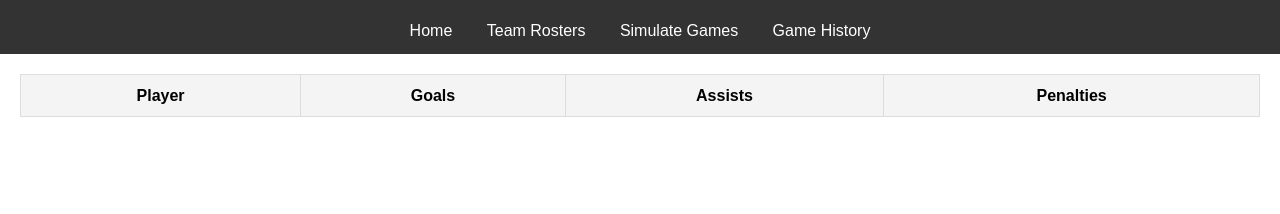
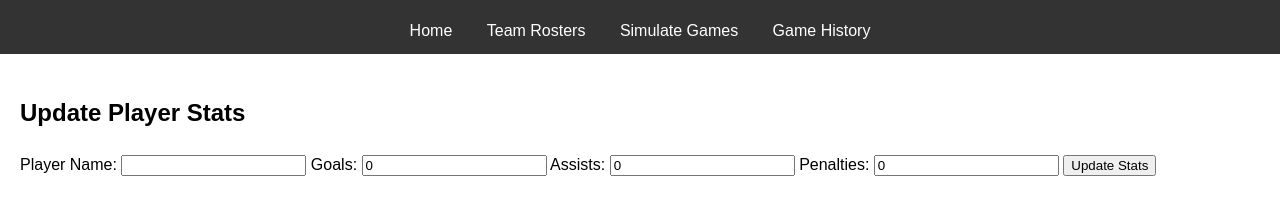
Before and after one commit to mitchmarns/hockey, a plain HTML site: page stats.html in a window 1280 px wide. Shown: the part 86-300 px from the top of the page. Drawn offline with Linux system fonts and the light colour scheme.

Commit message:
Update stats.html

```diff
--- a/stats.html
+++ b/stats.html
@@ -11,26 +11,33 @@
     <h1>Player Stats</h1>
     <nav>
       <a href="index.html">Home</a>
-      <a href="teams.html">Team Rosters</a>
+      <a href="roster.html">Team Rosters</a>
       <a href="simulator.html">Simulate Games</a>
       <a href="history.html">Game History</a>
     </nav>
   </header>
   <main>
-    <table>
-      <thead>
-        <tr>
-          <th>Player</th>
-          <th>Goals</th>
-          <th>Assists</th>
-          <th>Penalties</th>
-        </tr>
-      </thead>
-      <tbody id="player-stats">
-        <!-- Player stats will be dynamically loaded here -->
-      </tbody>
-    </table>
+    <div id="stats-container">
+      <!-- Player stats will be dynamically loaded here -->
+    </div>
+
+    <h2>Update Player Stats</h2>
+    <form id="update-stats-form">
+      <label for="player-name">Player Name:</label>
+      <input type="text" id="player-name" name="player-name" required>
+
+      <label for="goals">Goals:</label>
+      <input type="number" id="goals" name="goals" value="0" min="0">
+
+      <label for="assists">Assists:</label>
+      <input type="number" id="assists" name="assists" value="0" min="0">
+
+      <label for="penalties">Penalties:</label>
+      <input type="number" id="penalties" name="penalties" value="0" min="0">
+
+      <button type="submit">Update Stats</button>
+    </form>
   </main>
-  <script src="scripts/stats.js"></script>
+  <script src="stats.js"></script>
 </body>
 </html>
```
